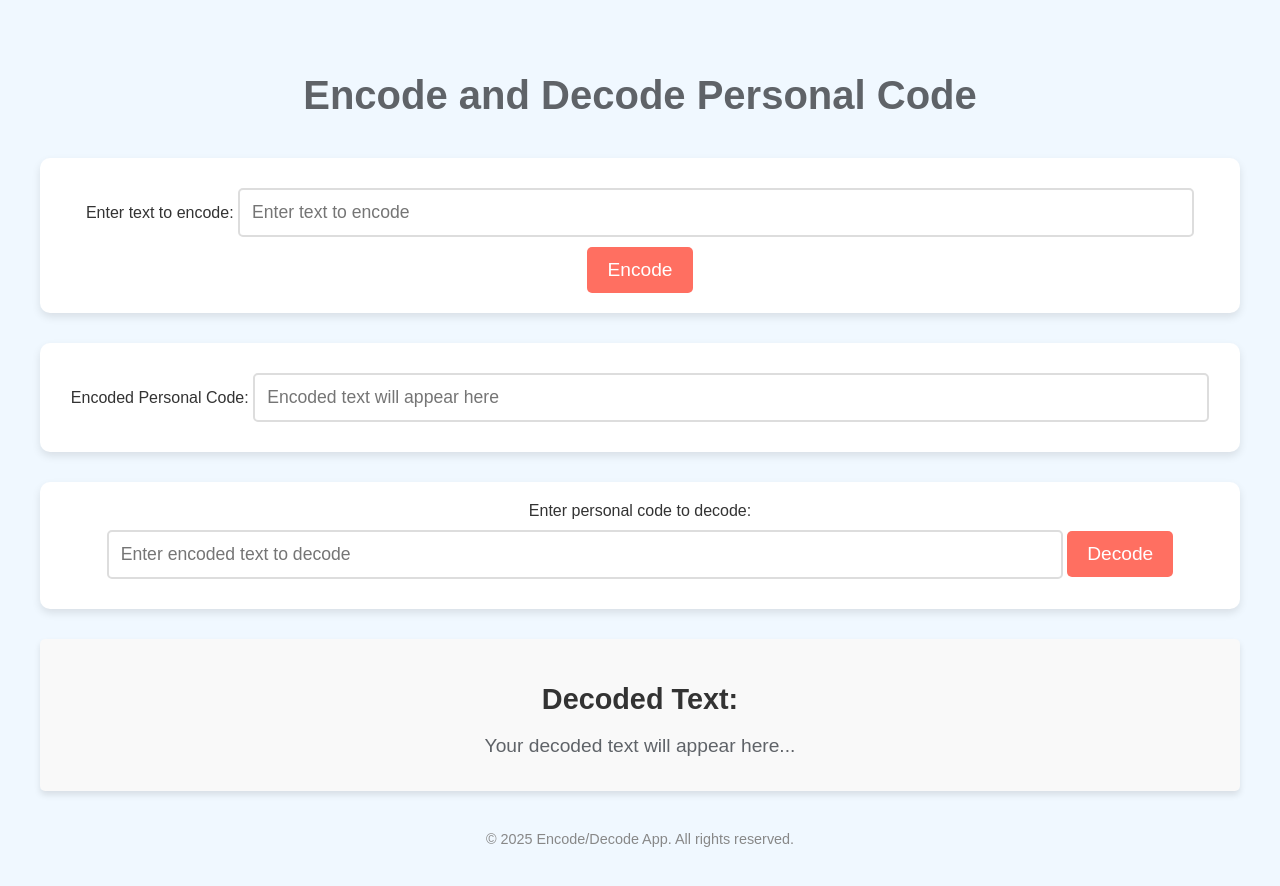
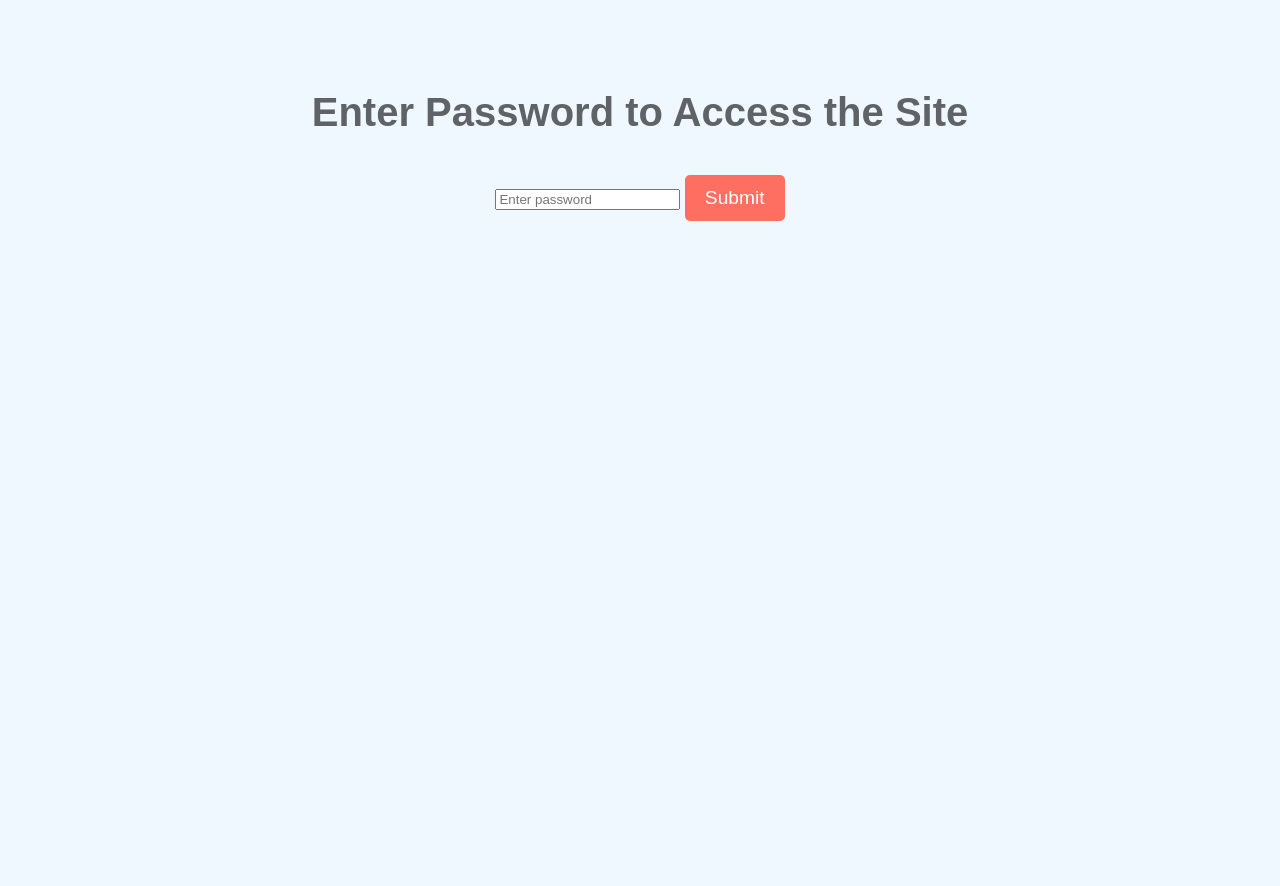
Before and after one commit to SolaymanMollik/ende, a plain HTML site: page index.html in a window 1280 px wide. After the commit the page ends 800 px from the top, so only its background shows below. Drawn offline with Linux system fonts and the light colour scheme.

Commit message:
Update index.html

```diff
--- a/index.html
+++ b/index.html
@@ -71,15 +71,27 @@
             font-size: 0.9em;
             color: #888;
         }
+        .login-container {
+            text-align: center;
+            margin-top: 50px;
+        }
     </style>
 </head>
 <body>
 
+    <div id="loginSection" class="login-container">
+        <h2>Enter Password to Access the Site</h2>
+        <input type="password" id="password" placeholder="Enter password">
+        <button onclick="checkPassword()">Submit</button>
+        <p id="errorMessage" style="color: red; display: none;">Incorrect password. Please try again.</p>
+    </div>
+
+    <div id="contentSection" style="display: none;">
         <h2>Encode and Decode Personal Code</h2>
 
         <div class="container">
             <label for="inputText">Enter text to encode:</label>
-        <input type="text" id="inputText" placeholder="Enter text to encode">
+            <input type="text" oninput="encodeText()" id="inputText" placeholder="Enter text to encode">
             <button onclick="encodeText()">Encode</button>
         </div>
 
@@ -90,7 +102,7 @@
 
         <div class="container">
             <label for="decodedText">Enter personal code to decode:</label>
-        <input type="text" id="decodedText" placeholder="Enter encoded text to decode">
+            <input type="text" oninput="decodeText()" id="decodedText" placeholder="Enter encoded text to decode">
             <button onclick="decodeText()">Decode</button>
         </div>
 
@@ -102,8 +114,21 @@
         <div class="footer">
             <p>&copy; 2025 Encode/Decode App. All rights reserved.</p>
         </div>
+    </div>
 
     <script>
+        function checkPassword() {
+            const enteredPassword = document.getElementById("password").value;
+            const correctPassword = "57063263";
+
+            if (enteredPassword === correctPassword) {
+                document.getElementById("loginSection").style.display = "none";
+                document.getElementById("contentSection").style.display = "block";
+            } else {
+                document.getElementById("errorMessage").style.display = "block";
+            }
+        }
+
         function encodeText() {
             var inputText = document.getElementById("inputText").value;
             if (inputText) {
```
Lines whose indentation alone changed are shown as unchanged.
